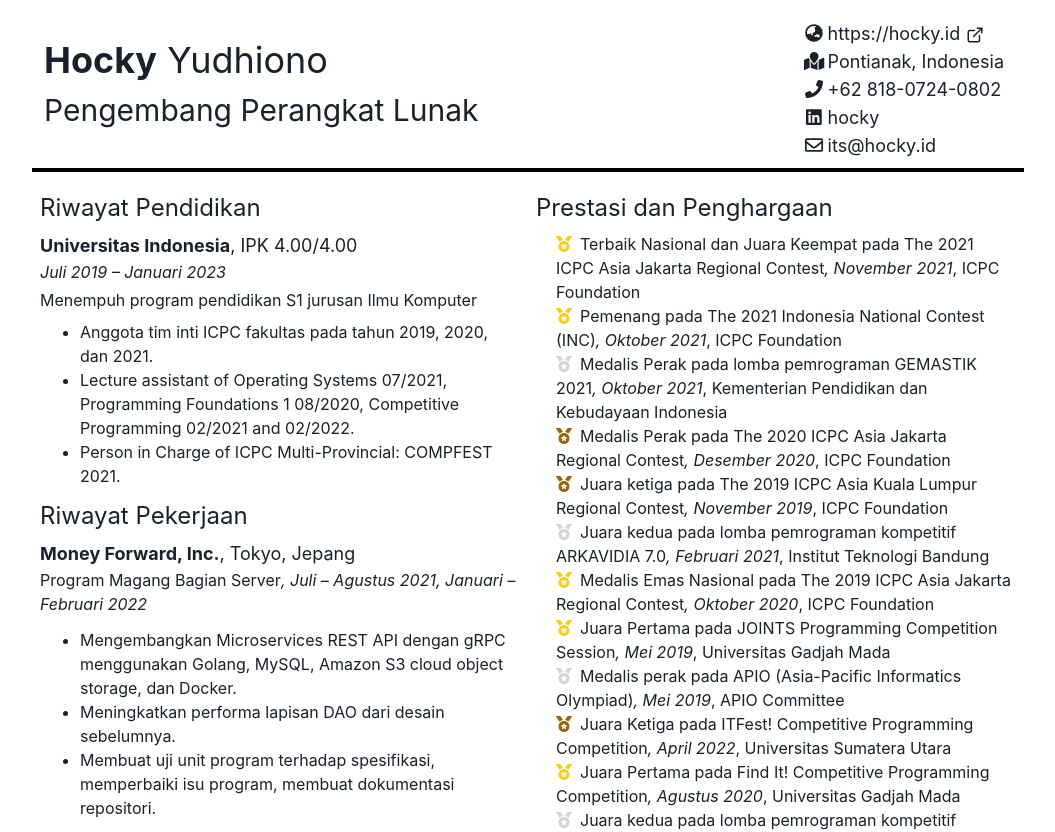
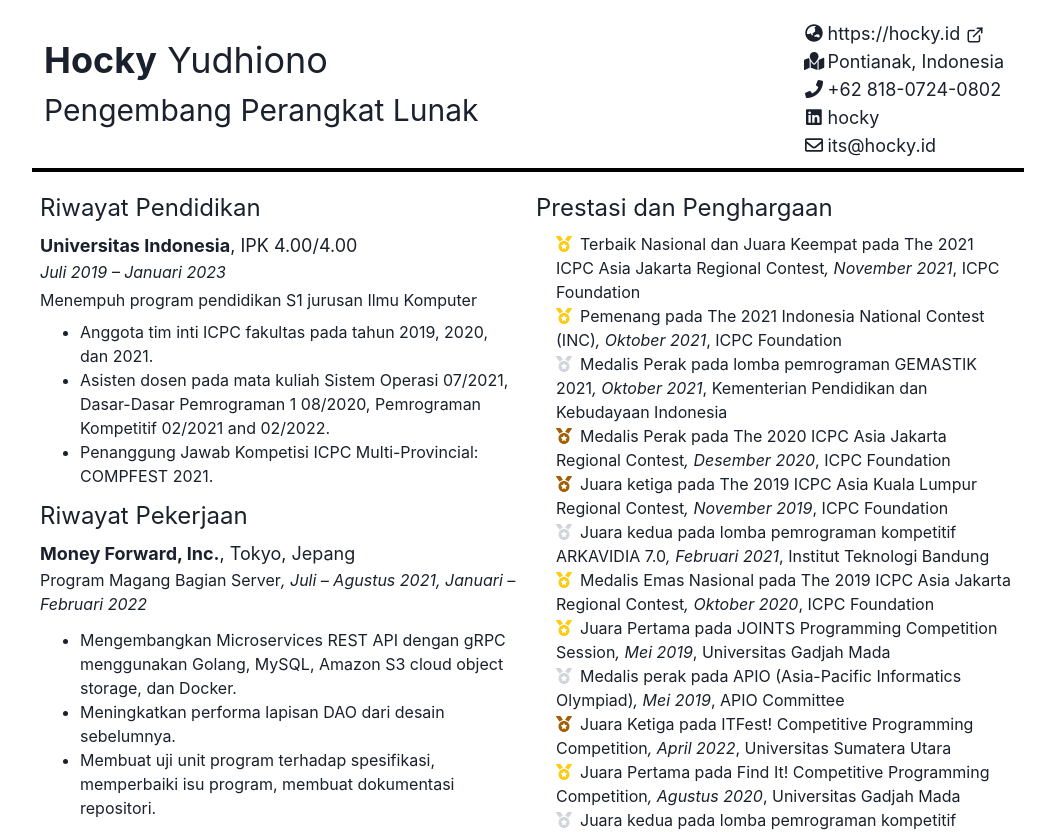
Before and after one commit to hockyy/DatCoolCV-UI, a Next.js app: page / in a window 1280 px wide. Shown: the top 832 px of the page, without its empty margins (112-1167 px from the left). Built offline with nearby package versions, Linux system fonts and the light colour scheme; a web font is replaced by a local one.

Commit message:
Fix translation

```diff
--- a/components/data.js
+++ b/components/data.js
@@ -21,8 +21,8 @@
     "description": "Menempuh program pendidikan S1 jurusan Ilmu Komputer",
     "items": [
       "Anggota tim inti ICPC fakultas pada tahun 2019, 2020, dan 2021.",
-      "Lecture assistant of Operating Systems 07/2021, Programming Foundations 1 08/2020, Competitive Programming 02/2021 and 02/2022.",
-      "Person in Charge of ICPC Multi-Provincial: COMPFEST 2021."
+      "Asisten dosen pada mata kuliah Sistem Operasi 07/2021, Dasar-Dasar Pemrograman 1 08/2020, Pemrograman Kompetitif 02/2021 and 02/2022.",
+      "Penanggung Jawab Kompetisi ICPC Multi-Provincial: COMPFEST 2021."
     ]
   }],
   "employment": [{
```
